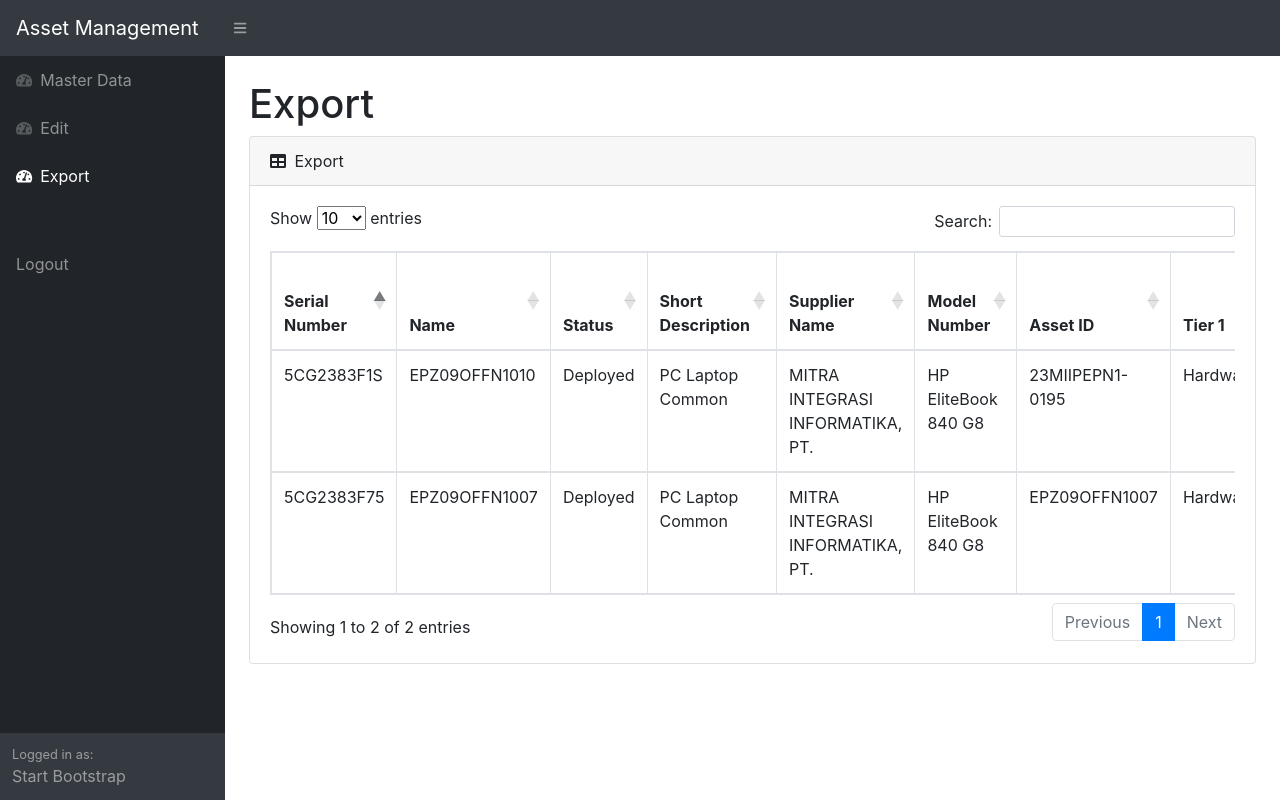
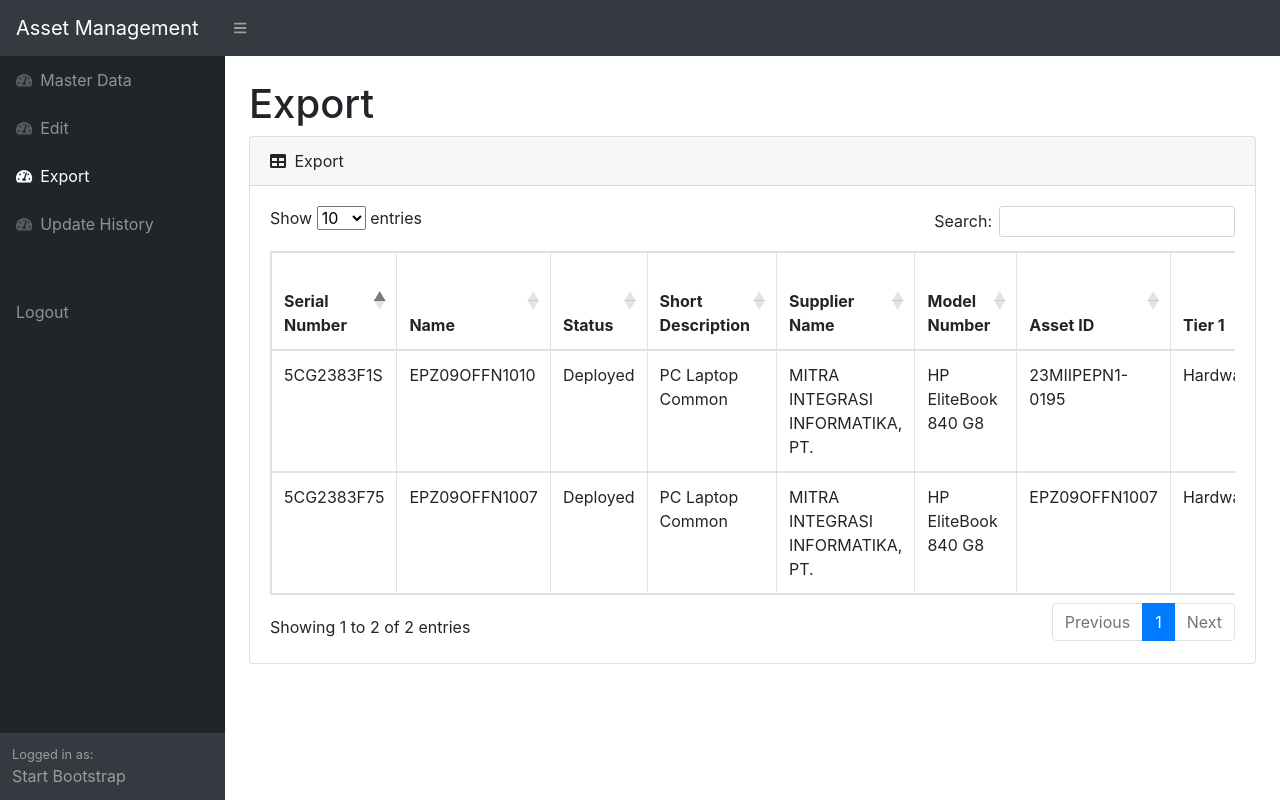
Before and after one commit to FabienClarke/asset_management, a PHP site: page /export.php in a window 1280 px wide. Run offline with PHP 8.4, Linux system fonts and the light colour scheme; the visitor is signed in with stand-in values (Sample User, id 1); some libraries are stand-ins or nearby versions.

Commit message:
Update export.php

```diff
--- a/export.php
+++ b/export.php
@@ -39,6 +39,10 @@ require 'cek.php';
                         <a class="nav-link" href="export.php">
                             <div class="sb-nav-link-icon"><i class="fas fa-tachometer-alt"></i></div>
                             Export
+                        </a>
+                        <a class="nav-link" href="history.php">
+                            <div class="sb-nav-link-icon"><i class="fas fa-tachometer-alt"></i></div>
+                            Update History
                         </a>
                         <div class="sb-sidenav-menu-heading"></div>
                         <a class="nav-link" href="logout.php">
```
